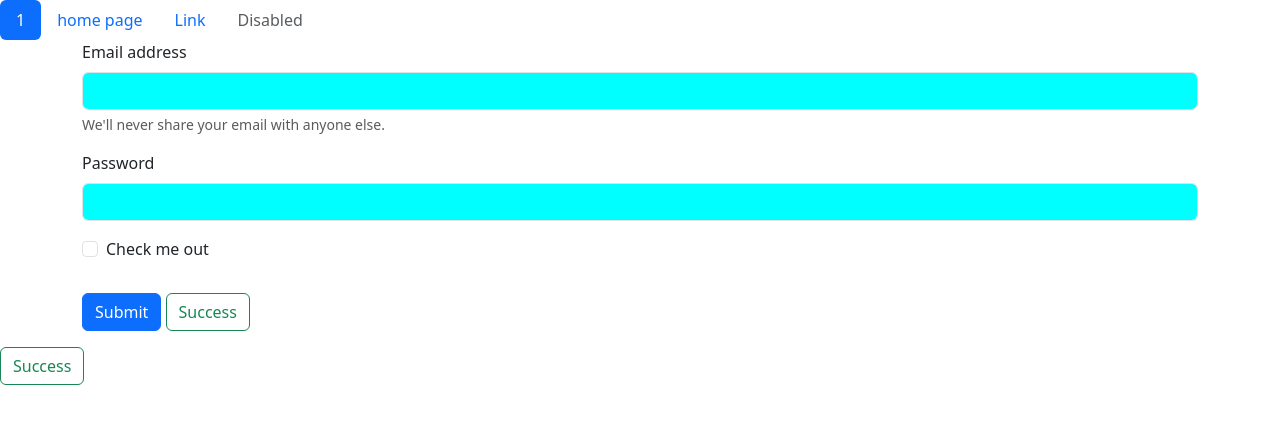
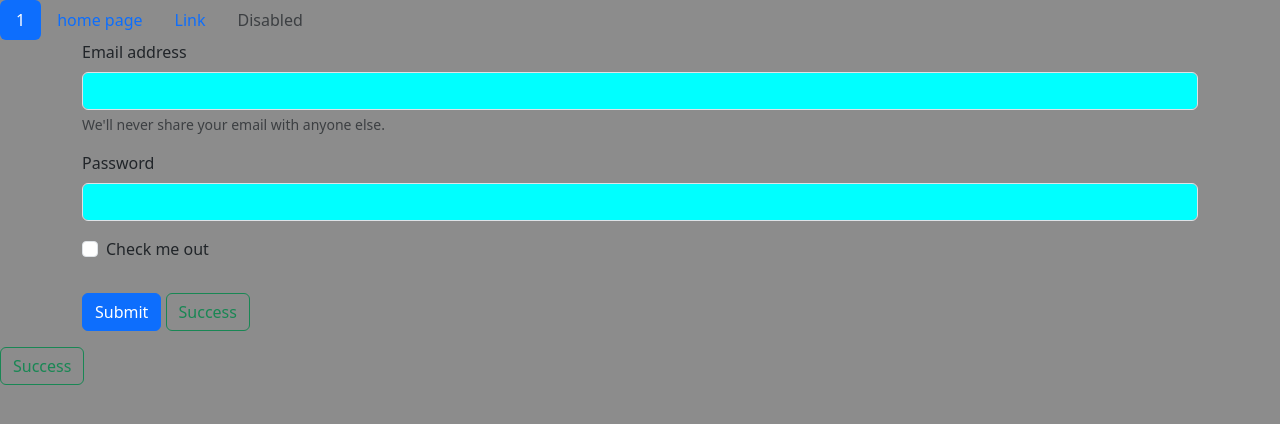
Before and after one commit to almog2139/0401, a plain HTML site: page index.html in a window 1280 px wide. Drawn offline with Linux system fonts and the light colour scheme.

Commit message:
change body bgc

```diff
--- a/css/style.css
+++ b/css/style.css
@@ -1,3 +1,7 @@
 .form-control {
     background-color: aqua !important;
 }
+
+body {
+    background-color: rgba(0, 0, 0, 0.452);
+}
```
